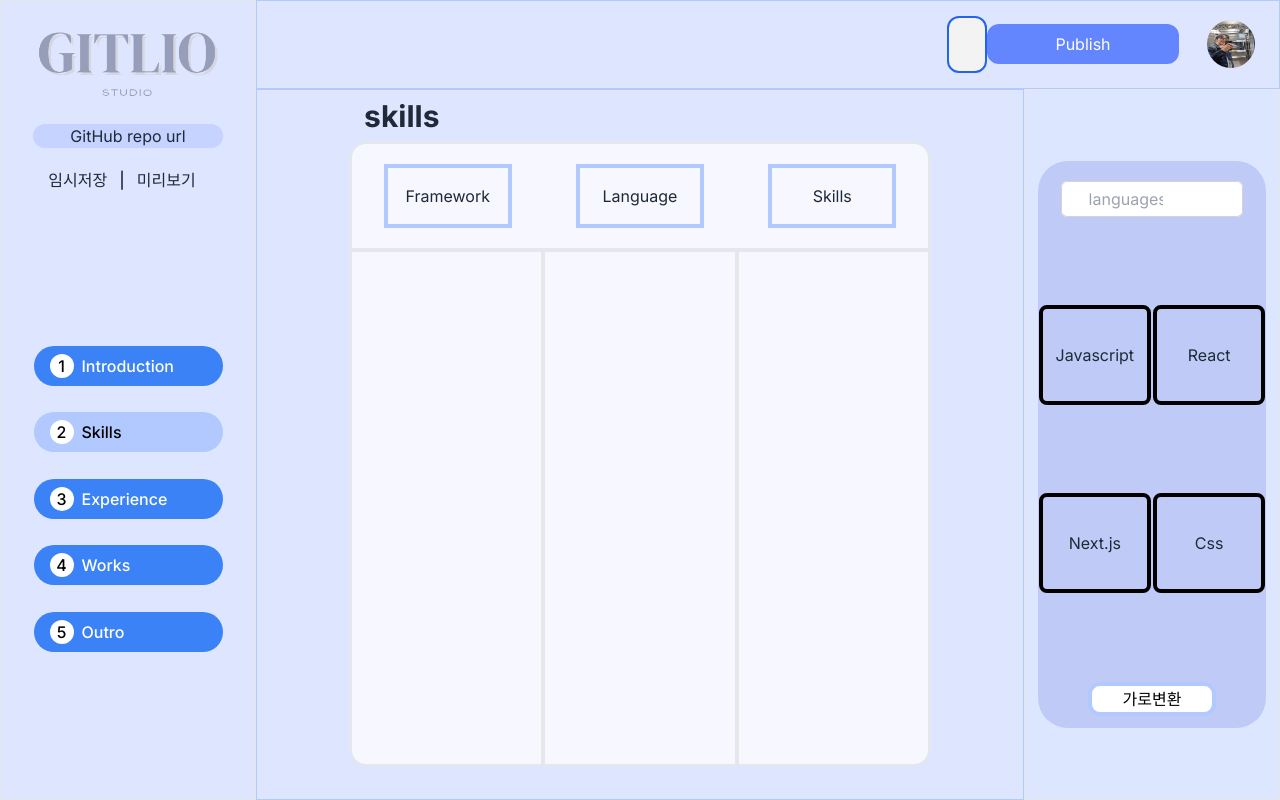
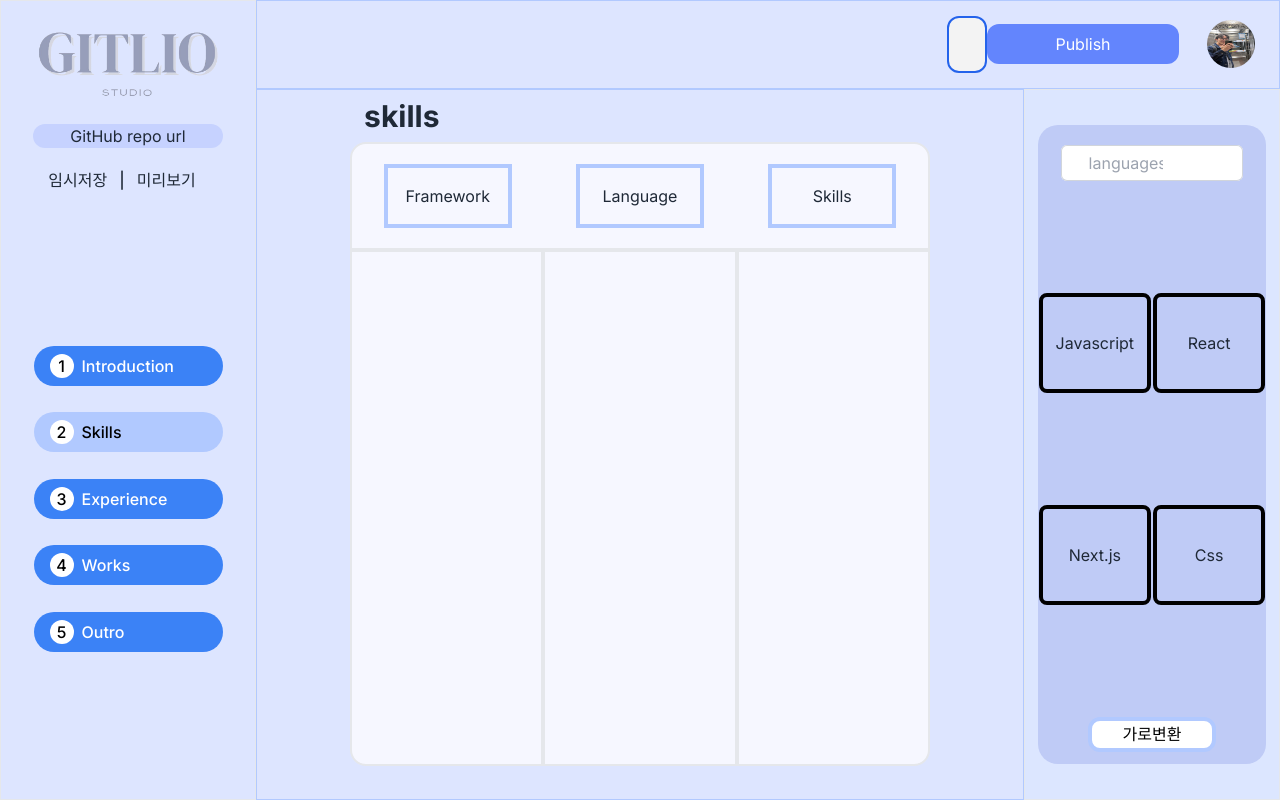
Before and after one commit to TU-GitLio/frontend, a Next.js app in the folder gitlio/: page /skills in a window 1280 px wide. Built offline with nearby package versions, Linux system fonts and the light colour scheme.

Commit message:
refactor: skills, works 오른쪽 사이드바 반응형 반영

```diff
--- a/gitlio/app/(edit)/skills/page.tsx
+++ b/gitlio/app/(edit)/skills/page.tsx
@@ -35,7 +35,7 @@ export default function SkillsPage() {
         </div>
 
         <div className="flex flex-col justify-center items-center col-span-1 row-span-8 h-full bg-[#DCE6FF] border border-#B1C9FF]">
-          <div className="w-[90%] h-4/5 bg-[#BFCBF6] rounded-[30px] flex flex-col items-center justify-between">
+          <div className="w-[90%] h-[90%] bg-[#BFCBF6]  lg:rounded-[20px] rounded-[30px] flex flex-col items-center justify-between">
             <div className="flex flex-row justify-evenly items-center mt-5">
               <input
                 className="block w-4/5 rounded-md border-0 py-1.5 pl-7 pr-20 text-gray-900 ring-1 ring-inset ring-gray-300 placeholder:text-#B1C9FF] focus:ring-2 focus:ring-inset focus:ring-indigo-600 sm:text-sm sm:leading-6"
--- a/gitlio/app/(edit)/works/page.tsx
+++ b/gitlio/app/(edit)/works/page.tsx
@@ -86,7 +86,7 @@ export default function WorksPage() {
         </div>
 
         <div className="flex justify-center items-center col-span-1 row-span-8 h-full bg-primary border border-primary">
-          <div className="flex flex-col lg:w-[60%] lg:h-[90%] bg-[#BFCBF6]  lg:rounded-[25px] xl:rounded-[30px] items-center">
+          <div className="flex flex-col lg:w-[60%] lg:h-[90%] bg-[#BFCBF6]  lg:rounded-[20px] xl:rounded-[30px] items-center">
             <div className="w-[60%] h-[20%] bg-[#6385FD] lg:rounded-[15px] xl:rounded-[20px] flex items-center text-center justify-center lg:mt-[11.5%] text-white font-medium">
               프로젝트1
             </div>
```
